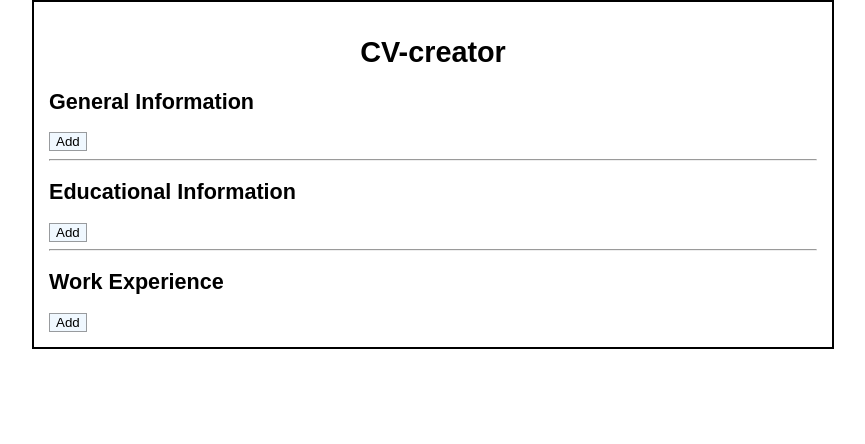
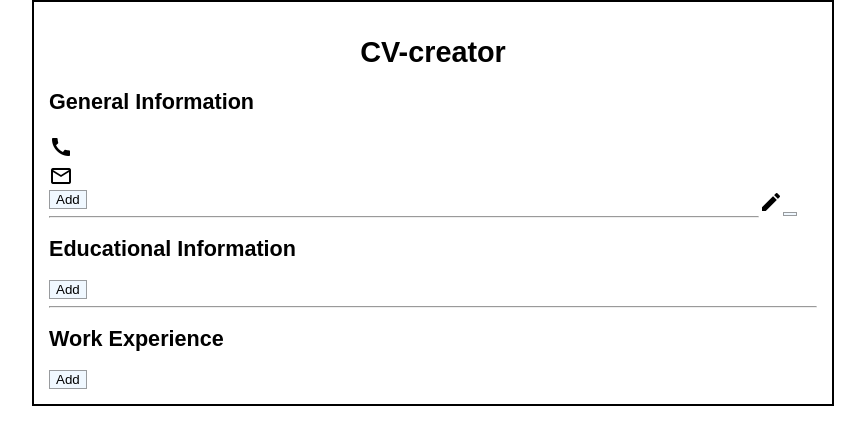
Before and after one commit to Ikram432k/cv-project, a React (Create React App) app: page / in a window 1280 px wide. Shown: the top 444 px of the page, without its empty margins (207-1072 px from the left). Built offline with nearby package versions, Linux system fonts and the light colour scheme.

Commit message:
src/Components/GeneralView.js

```diff
--- a/src/Components/GeneralView.js
+++ b/src/Components/GeneralView.js
@@ -5,10 +5,21 @@ const GeneralView = (props) =>{
 
       return(
         <div>
-            <h3>{info.Fname}</h3>
-            <h3>{info.Lname}</h3>
+        <div>
+            <h3>{info.Fname} {info.Lname}</h3>
+            <div className="contact">
+            <i className="material-icons">call</i>
             <p>{info.Pnumber}</p>
+            </div>
+            <div className="contact">
+            <i className="material-icons">mail_outline</i>
             <p>{info.email}</p>
+        </div>
+        </div>
+                    <div className="editBtn">
+                    <span className="material-icons editIcon">create</span>
+                    <button onClick={props.edit}></button>
+                </div>
         </div>
       );
   };
```
